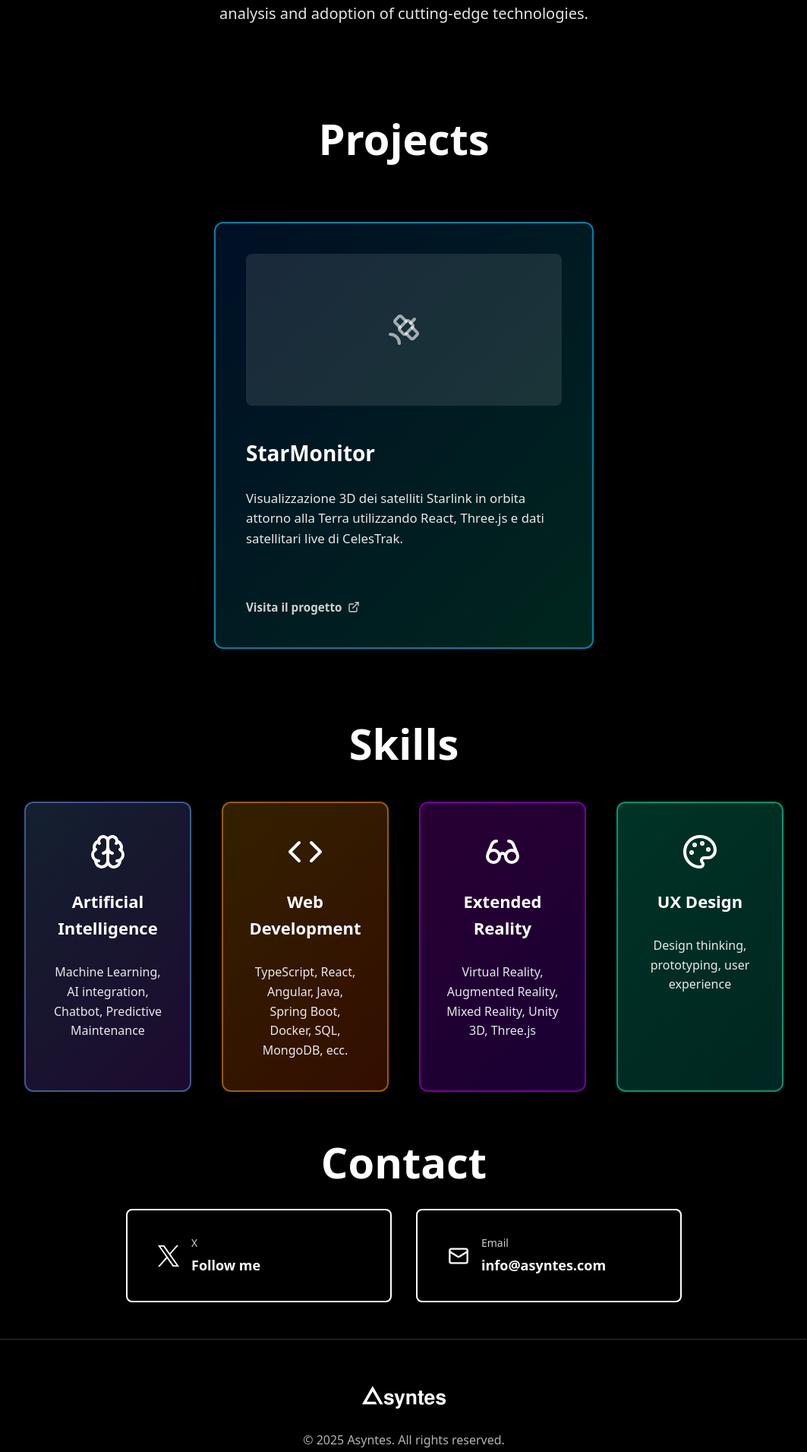
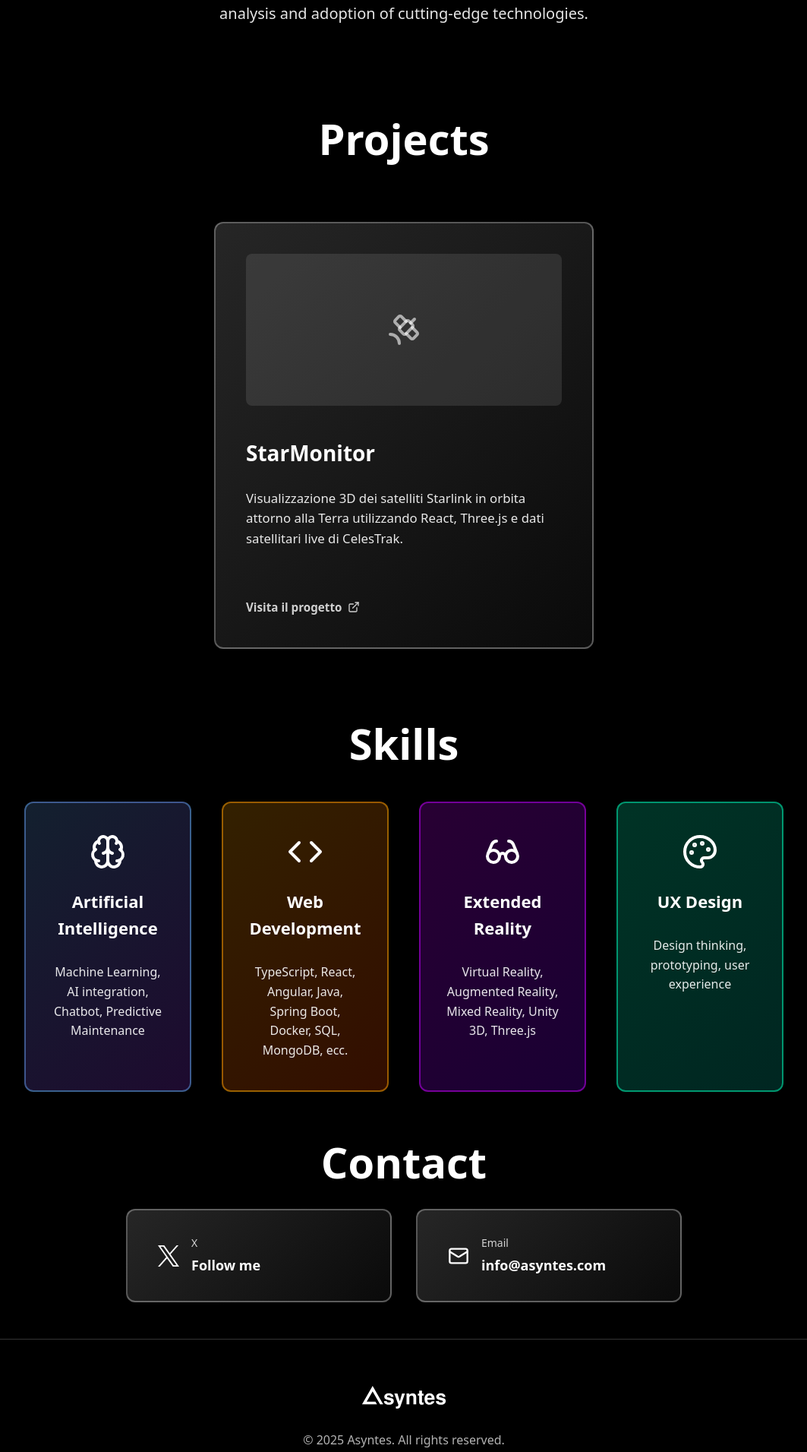
Before and after one commit to asyntes/asyntes.com, a React (Vite) app: page / in a window 1280 px wide. Shown: the part 721-2632 px from the top of the page at 76% size, without its empty margins (108-1171 px from the left). Built offline with nearby package versions, Linux system fonts and the light colour scheme.

Commit message:
update projects and contacts

```diff
--- a/src/components/sections/Contact/Contact.css
+++ b/src/components/sections/Contact/Contact.css
@@ -42,26 +42,35 @@
     align-items: center;
     gap: 1rem;
     padding: 1.5rem 2rem;
-    border: 2px solid var(--color-white);
-    border-radius: 8px;
-    background-color: transparent;
+    border: 2px solid rgba(255, 255, 255, 0.3);
+    border-radius: 12px;
+    background: linear-gradient(135deg,
+            rgba(255, 255, 255, 0.15) 0%,
+            rgba(50, 50, 50, 0.2) 100%);
     color: var(--color-white);
     text-decoration: none;
     transition: var(--transition);
     width: 100%;
     max-width: 400px;
     justify-content: flex-start;
+    position: relative;
+    overflow: hidden;
 }
 
 .contact-item:hover {
     background-color: var(--color-white);
     color: var(--color-black);
+    transform: translateY(-8px);
+    box-shadow: 0 12px 35px rgba(255, 255, 255, 0.25);
+    border-color: rgba(255, 255, 255, 0.8);
 }
 
 .contact-icon {
     width: 1.5rem;
     height: 1.5rem;
     flex-shrink: 0;
+    z-index: 2;
+    position: relative;
 }
 
 .contact-info {
@@ -69,6 +78,8 @@
     flex-direction: column;
     align-items: flex-start;
     text-align: left;
+    z-index: 2;
+    position: relative;
 }
 
 .contact-label {
--- a/src/components/sections/Projects/Projects.css
+++ b/src/components/sections/Projects/Projects.css
@@ -28,21 +28,25 @@
 }
 
 .project-card {
-    background-color: var(--color-black);
+    background: linear-gradient(135deg,
+            rgba(255, 255, 255, 0.15) 0%,
+            rgba(50, 50, 50, 0.2) 100%);
     color: var(--color-white);
     padding: 2rem;
     border-radius: 12px;
-    border: 2px solid var(--color-white);
+    border: 2px solid rgba(255, 255, 255, 0.3);
     transition: var(--transition);
     display: flex;
     flex-direction: column;
     gap: 1.5rem;
     text-decoration: none;
+    position: relative;
+    overflow: hidden;
 }
 
 .project-card:hover {
     transform: translateY(-8px);
-    box-shadow: 0 12px 35px rgba(255, 255, 255, 0.15);
+    box-shadow: 0 12px 35px rgba(255, 255, 255, 0.25);
     border-color: rgba(255, 255, 255, 0.8);
 }
 
@@ -136,18 +140,7 @@
     height: 1rem;
 }
 
-/* Varianti colore per diversi tipi di progetto */
-.project-starmonitor {
-    background: linear-gradient(135deg,
-            rgba(0, 100, 255, 0.15) 0%,
-            rgba(0, 255, 200, 0.15) 100%);
-    border-color: rgba(0, 200, 255, 0.6);
-}
-
-.project-starmonitor:hover {
-    border-color: rgba(0, 200, 255, 0.9);
-    box-shadow: 0 12px 35px rgba(0, 200, 255, 0.25);
-}
+/* Rimosso gradiente specifico StarMonitor - ora usa il gradiente base monocromatico */
 
 /* Tablet */
 @media (min-width: 768px) {
--- a/src/components/sections/Projects/Projects.tsx
+++ b/src/components/sections/Projects/Projects.tsx
@@ -14,7 +14,6 @@ const Projects = () => {
             tech: t('projects.starmonitor.tech'), // Array dalle traduzioni
             link: t('projects.starmonitor.link'),
             image: '/starmonitor-preview.png', // Placeholder - sostituisci con l'immagine reale
-            className: 'project-starmonitor',
             icon: Satellite
         }
         // Qui puoi aggiungere altri progetti in futuro
@@ -34,7 +33,7 @@ const Projects = () => {
                                 href={project.link}
                                 target="_blank"
                                 rel="noopener noreferrer"
-                                className={`project-card ${project.className}`}
+                                className="project-card"
                             >
                                 <div className="project-image">
                                     {/* Per ora usiamo un placeholder con icona */}
```
